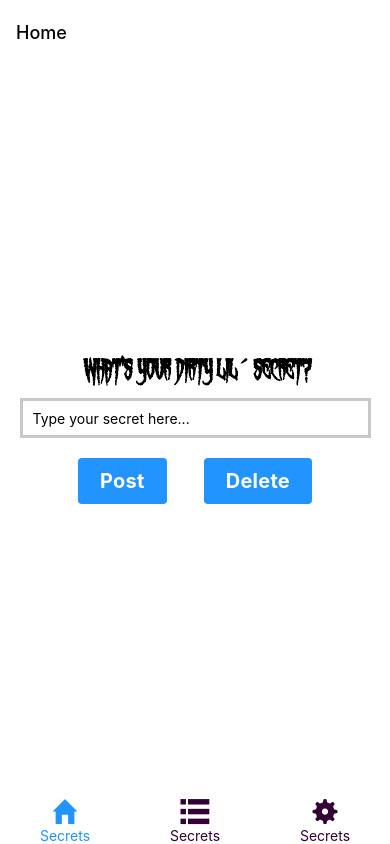
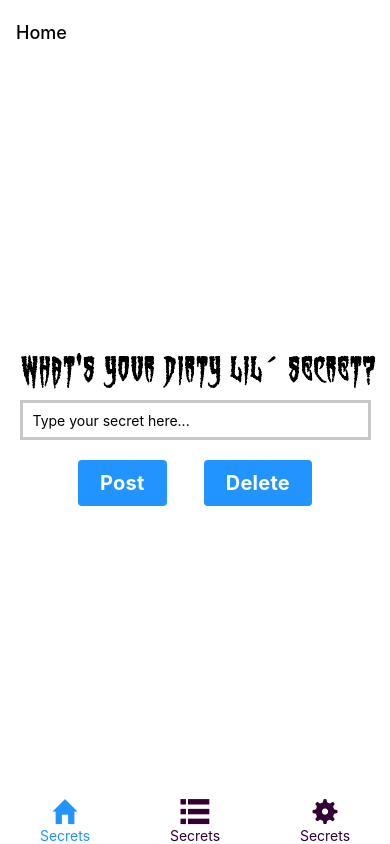
Before and after one commit to m4d0x/react-native-app-assignment, a React Native app: screen /Home in a window 390 px wide. Built offline with nearby package versions, Linux system fonts and the light colour scheme.

Commit message:
size adjustments made

```diff
--- a/src/screens/HomeScreen.tsx
+++ b/src/screens/HomeScreen.tsx
@@ -108,7 +108,8 @@ const styles = StyleSheet.create({
     backgroundColor: 'black',
   },
   questionText: {
-    fontSize: 24,
+    fontSize: 28, // Uppdaterad storlek
+    letterSpacing: 3, // Lägg till detta för mellanrum mellan bokstäver
     fontWeight: 'bold',
     marginBottom: 15,
   },
```
